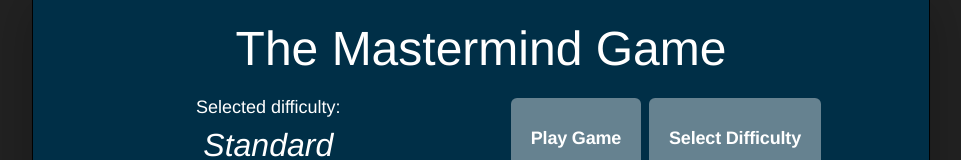
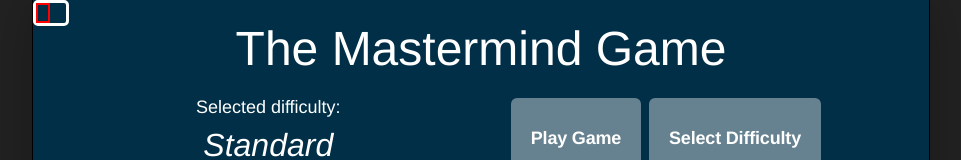
Before and after one commit to dkroll713/reach, a React app: page / in a window 1280 px wide. Shown: the top 160 px of the page, without its empty margins (160-1121 px from the left). Built offline with nearby package versions, Linux system fonts and the light colour scheme; no server answers.

Commit message:
added theme toggle component & state

```diff
--- a/src/App/AppRoot.jsx
+++ b/src/App/AppRoot.jsx
@@ -1,5 +1,7 @@
 import React, { useState, useEffect, createContext } from "react"
 const axios = require('axios');
+
+import ThemeToggle from './ThemeToggle.jsx'
 
 import Game from './Game/Game.jsx';
 import CustomGame from './Game/Custom/CustomGame.jsx'
@@ -33,6 +35,7 @@ const AppRoot = () => {
     "attempts":10
   }
   const [customSettings, setCustomSettings] = useState(settings)
+  const [theme, setTheme] = useState(0)
 
   if (!ready) {
     const digits = difficulty === '2' ? '6' : '4'
@@ -71,6 +74,10 @@ const AppRoot = () => {
 
   return (
     <div className="appRoot">
+      <ThemeToggle
+        theme={theme}
+        setTheme={setTheme}
+      />
       <div className="container rootTop">
         <h1 className="title pageTitle">The Mastermind Game</h1>
         <div className="lower">
--- /dev/null
+++ b/src/App/ThemeToggle.jsx
@@ -0,0 +1,42 @@
+import React, { useState } from 'react';
+
+const ThemeToggle = (props) => {
+  const {
+    theme, setTheme
+  } = props;
+
+  const [loc, setLoc] = useState('left')
+  const key = {
+    0:'Circles',
+    1:'Matrix'
+  }
+
+  const toggle = () => {
+    if (loc === 'left') {
+      setLoc('right')
+      setTheme(1)
+    } else if (loc === 'right') {
+      setLoc('left')
+      setTheme(0)
+    }
+  }
+
+  console.log('current theme is:', key[theme])
+  return (
+    <div className="themeToggle">
+      <div
+        className="rectangle"
+        style={{'justifyContent':loc}}
+       >
+        <div
+          className="switch"
+          onClick={toggle}
+        >
+
+        </div>
+      </div>
+    </div>
+  )
+}
+
+export default ThemeToggle;
--- a/src/App/_app.scss
+++ b/src/App/_app.scss
@@ -14,6 +14,28 @@
 
 .title {
   text-align: center;
+}
+
+.themeToggle {
+  position: absolute;
+  transition: 5s;
+}
+
+.rectangle {
+  display: flex;
+
+  border: 3px solid white;
+  border-radius: 5px;
+  width: 30px;
+  height: 20px;
+  transition: 5s
+}
+
+.switch {
+  height: 16px;
+  width: 10px;
+  border: 2px solid red;
+  transition: 5s;
 }
 
 .pageTitle {
```
